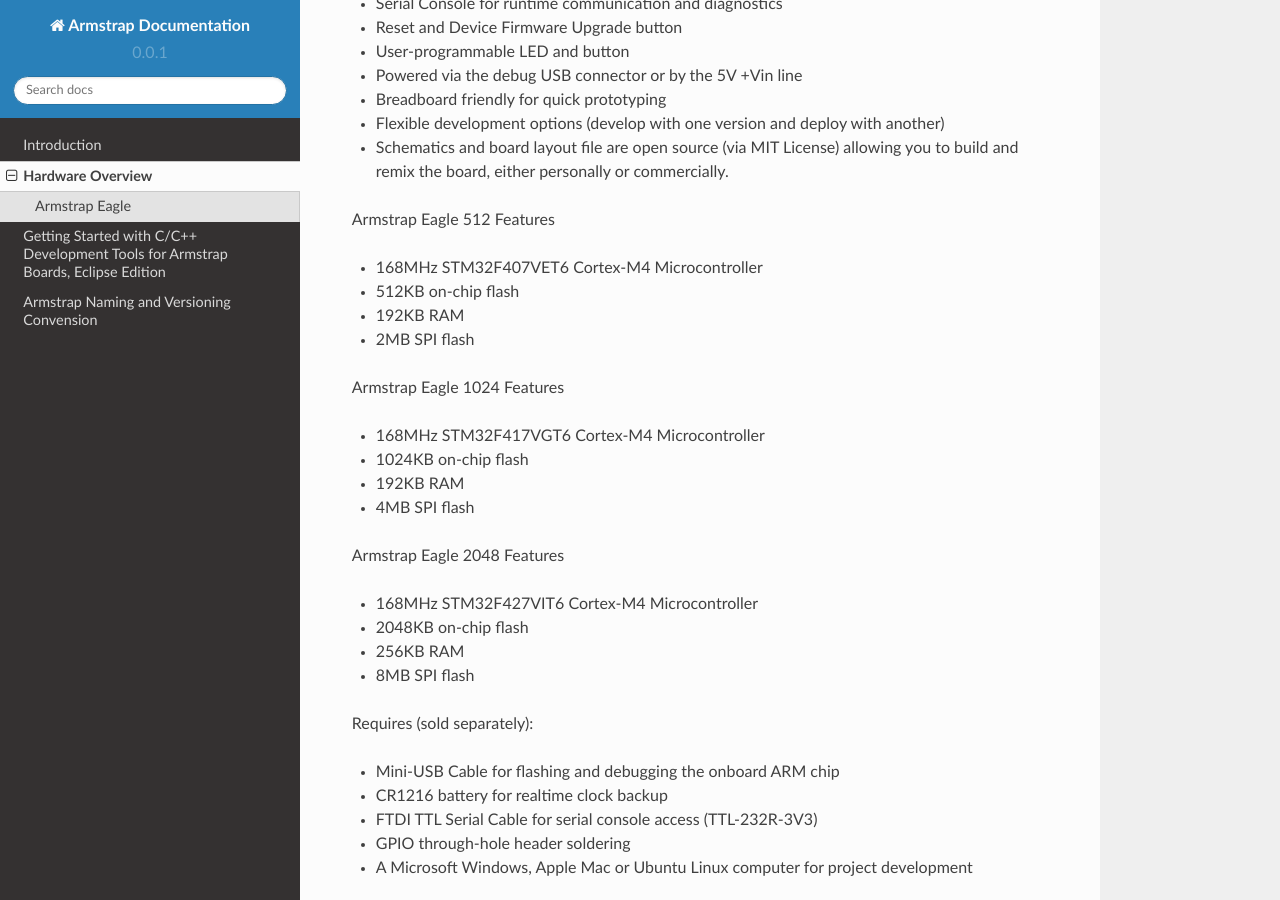
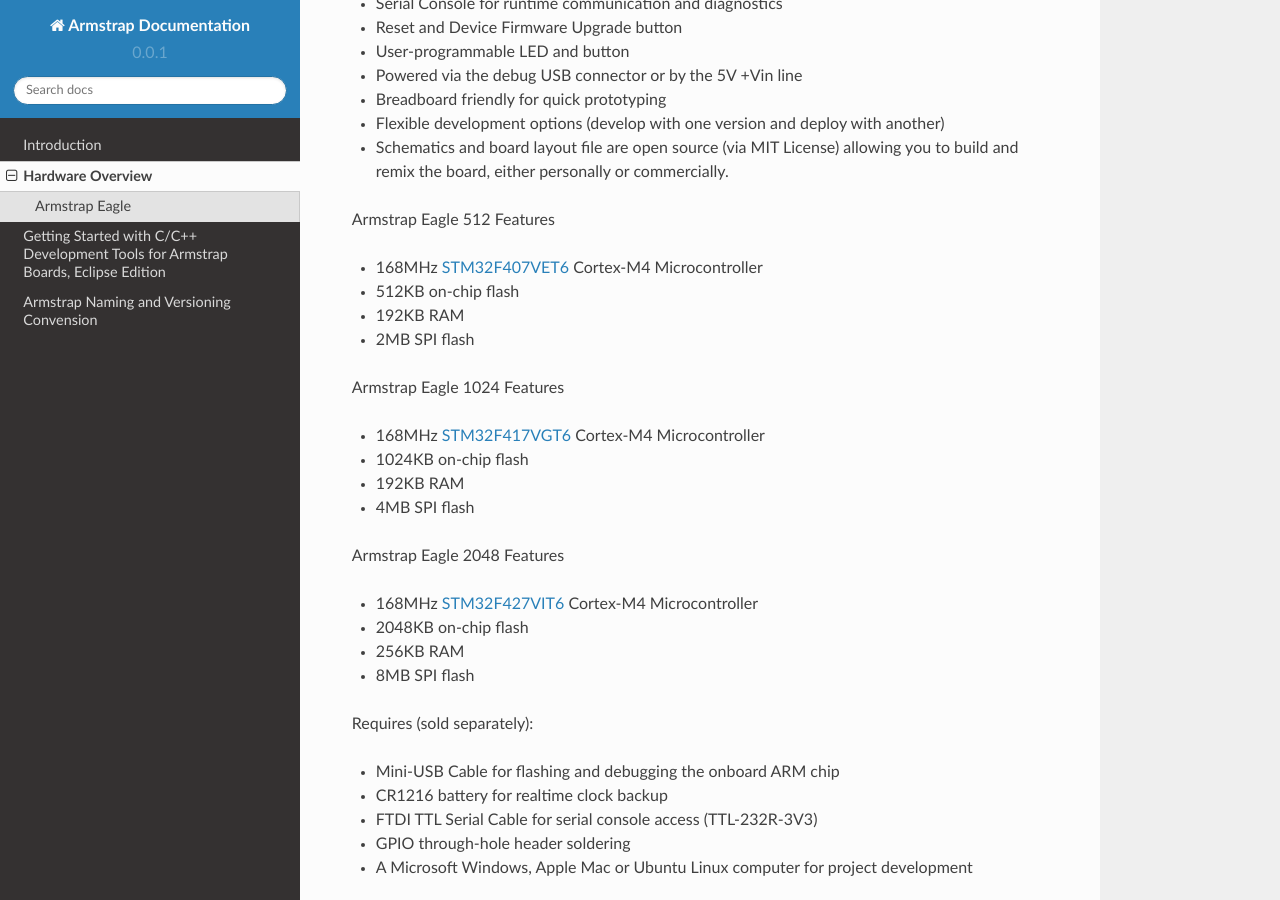
Before and after one commit to armstrap/armstrap-documentation, a Sphinx documentation site: the page built from source/hardware-overview.rst, in a window 1280 px wide and 900 px high, scrolled down 1534 px. Built offline with Sphinx 7.4.7 and the Read the Docs theme 2.0.0, drawn with Linux system fonts in a browser that asks for light colours; part of the change alters nothing that is shown.

```diff
--- a/source/hardware-overview.rst
+++ b/source/hardware-overview.rst
@@ -37,21 +37,21 @@ Standard Features
 
 Armstrap Eagle 512 Features
 
-- 168MHz STM32F407VET6 Cortex-M4 Microcontroller
+- 168MHz `STM32F407VET6 <http://www.st.com/st-web-ui/static/active/en/resource/technical/document/datasheet/DM00037051.pdf>`_ Cortex-M4 Microcontroller
 - 512KB on-chip flash
 - 192KB RAM
 - 2MB SPI flash
 
 Armstrap Eagle 1024 Features
 
-- 168MHz STM32F417VGT6 Cortex-M4 Microcontroller
+- 168MHz `STM32F417VGT6 <http://www.st.com/web/en/resource/technical/document/datasheet/DM00035129.pdf>`_ Cortex-M4 Microcontroller
 - 1024KB on-chip flash
 - 192KB RAM
 - 4MB SPI flash
 
 Armstrap Eagle 2048 Features
 
-- 168MHz STM32F427VIT6 Cortex-M4 Microcontroller
+- 168MHz `STM32F427VIT6 <http://www.st.com/st-web-ui/static/active/en/resource/technical/document/datasheet/DM00071990.pdf>`_ Cortex-M4 Microcontroller
 - 2048KB on-chip flash
 - 256KB RAM
 - 8MB SPI flash
```
